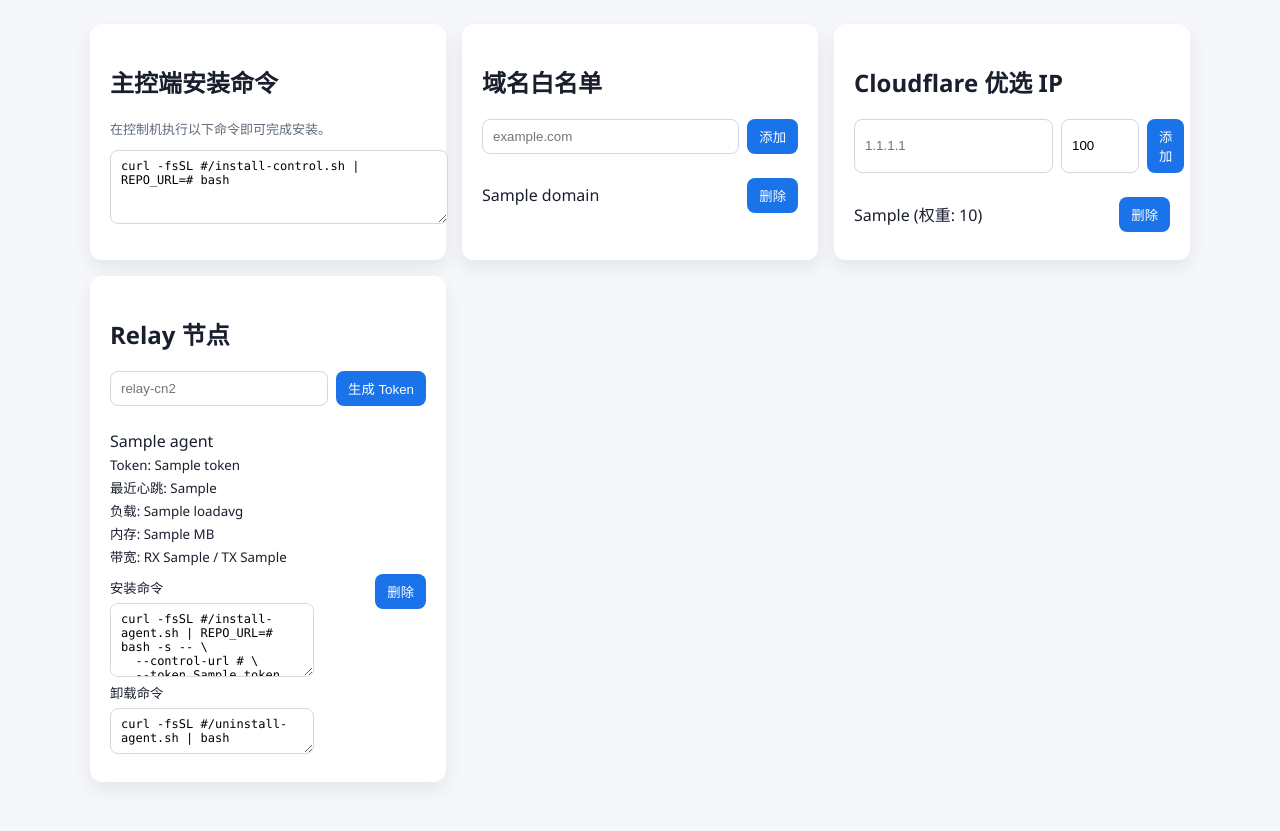
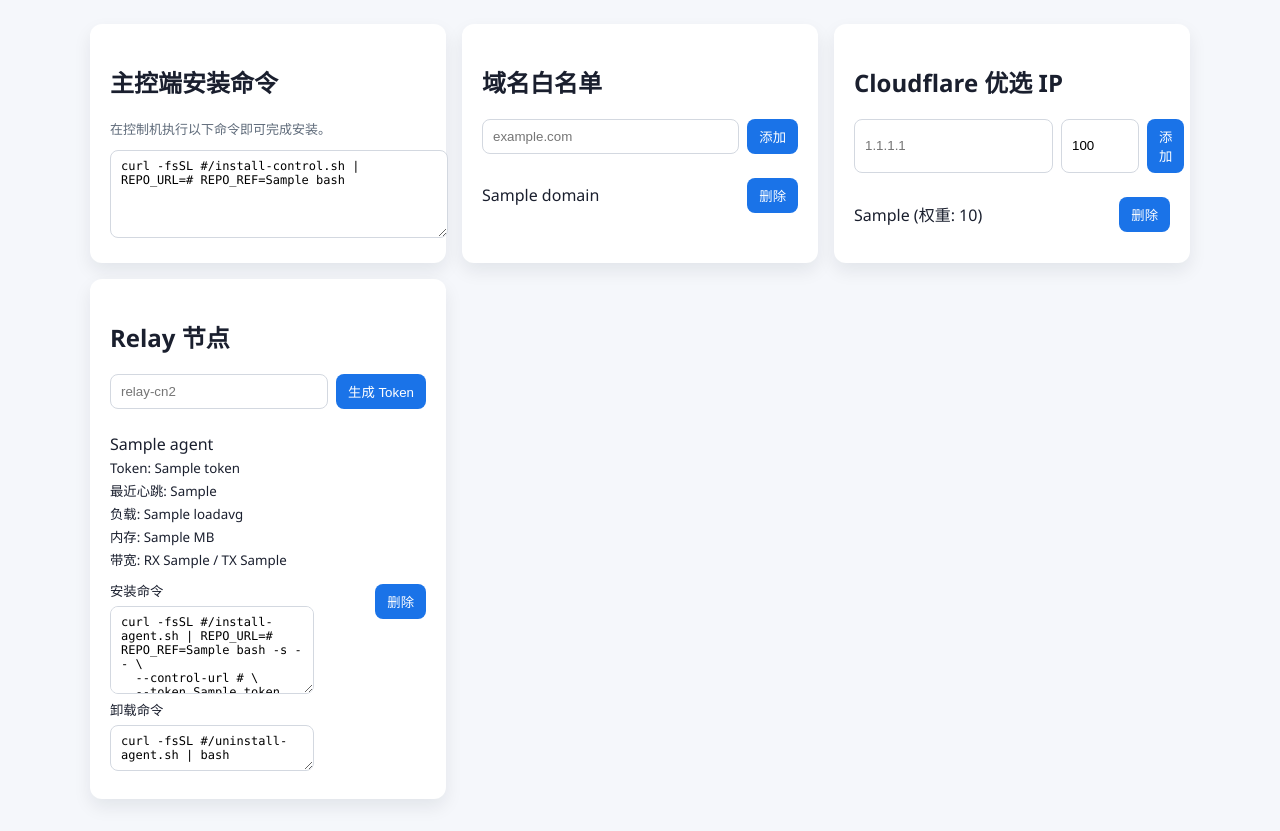
Before and after one commit to modu369/gpt, a Python web app: template control-plane/templates/dashboard.html in a window 1280 px wide. Shown: the part 78-909 px from the top of the page. Before the commit the page ends 865 px from the top, so only its background shows below. Run offline with Jinja, Linux system fonts and the light colour scheme; the template is opened without the code that fills it: most values are stand-ins (such as "Sample title", 1, 10 or a date in 2020).

Commit message:
Fix install scripts to use branch ref

```diff
--- a/control-plane/app.py
+++ b/control-plane/app.py
@@ -32,6 +32,10 @@ SCRIPT_BASE_URL = os.getenv(
 REPO_URL = os.getenv(
     "REPO_URL",
     "https://github.com/modu369/gpt.git",
+)
+REPO_REF = os.getenv(
+    "REPO_REF",
+    "codex/develop-high-performance-cloudflare-proxy-system",
 )
 
 app = Flask(__name__)
@@ -155,6 +159,7 @@ def dashboard():
         control_url=control_url,
         script_base_url=SCRIPT_BASE_URL,
         repo_url=REPO_URL,
+        repo_ref=REPO_REF,
     )
 
 
--- a/control-plane/templates/dashboard.html
+++ b/control-plane/templates/dashboard.html
@@ -16,7 +16,7 @@
         <div class="card">
           <h2>主控端安装命令</h2>
           <p class="hint">在控制机执行以下命令即可完成安装。</p>
-          <textarea readonly rows="4">curl -fsSL {{ script_base_url }}/install-control.sh | REPO_URL={{ repo_url }} bash</textarea>
+          <textarea readonly rows="5">curl -fsSL {{ script_base_url }}/install-control.sh | REPO_URL={{ repo_url }} REPO_REF={{ repo_ref }} bash</textarea>
         </div>
 
         <div class="card">
@@ -78,7 +78,7 @@
                 <small>带宽: RX {{ agent.rx_bytes or '-' }} / TX {{ agent.tx_bytes or '-' }}</small>
                 <div class="commands">
                   <small>安装命令</small>
-                  <textarea readonly rows="4">curl -fsSL {{ script_base_url }}/install-agent.sh | REPO_URL={{ repo_url }} bash -s -- \
+                  <textarea readonly rows="5">curl -fsSL {{ script_base_url }}/install-agent.sh | REPO_URL={{ repo_url }} REPO_REF={{ repo_ref }} bash -s -- \
   --control-url {{ control_url }} \
   --token {{ agent.token }}</textarea>
                   <small>卸载命令</small>
```
Also changed, not shown: README.md, 2 other files.
